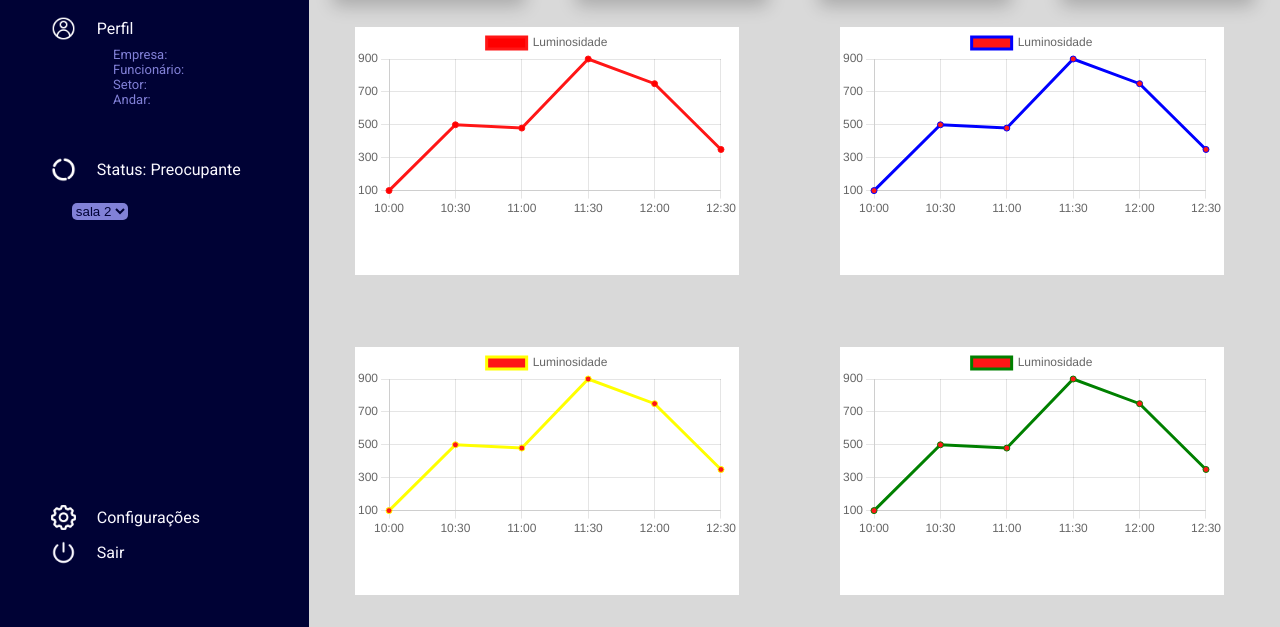
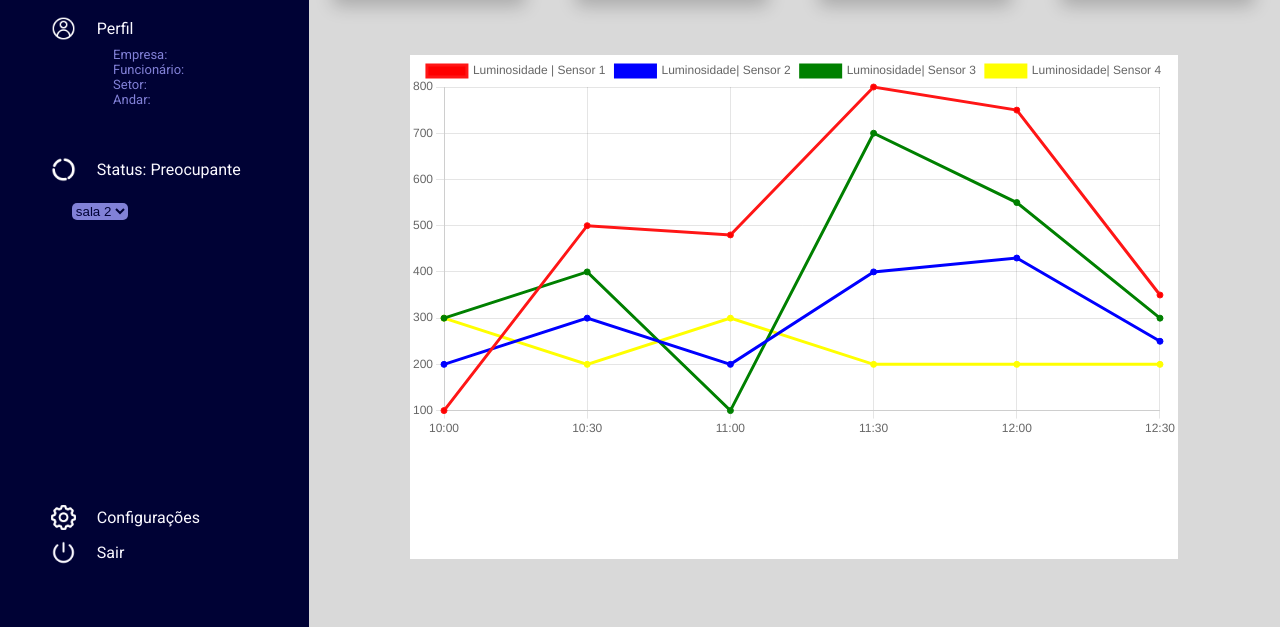
Before and after one commit to Projeto-Luminar/site-institucional, a plain HTML site: page Tela_dashboard_Bianca/dashboard.html in a window 1280 px wide. Shown: the part 173-800 px from the top of the page. Drawn offline with nearby package versions, Linux system fonts and the light colour scheme.

Commit message:
fiz alterações na dashboard, coloquei somente um gráfico

```diff
--- a/Tela_dashboard_Bianca/dashboard.html
+++ b/Tela_dashboard_Bianca/dashboard.html
@@ -92,19 +92,10 @@
         </div>
         <div class="graficos">
             <div class="div_chart01">
-                <div class="chart01">
-                    <canvas id="myChart1"></canvas>
-                </div>
-                <div class="chart02">
-                    <canvas id="myChart2"></canvas>
-                </div>
+              <div class="chart01">
+              <canvas id="myChart1"></canvas>
+              </div>
             </div>
-            <div class="div_chart02">
-                <div class="chart03">
-                    <canvas id="myChart3"></canvas>
-                </div>
-                <div class="chart04">
-                    <canvas id="myChart4"></canvas>
                 </div>
             </div>
         </div>
@@ -124,11 +115,30 @@
   const data = {
     labels: labels,
     datasets: [{
-      label: 'Luminosidade',
+      label: 'Luminosidade | Sensor 1',
       backgroundColor: 'red',
       borderColor: '#FF1616',
-      data: [100, 500, 480, 900, 750, 350 ],
-    }]
+      data: [100, 500, 480, 800, 750, 350 ],
+    },
+    {
+      label: 'Luminosidade| Sensor 2',
+      backgroundColor: '#0000FF',
+      borderColor: '#0000FF',
+      data: [200, 300, 200, 400, 430, 250 ],
+    },
+    {
+      label: 'Luminosidade| Sensor 3',
+      backgroundColor: '#008000',
+      borderColor: '#008000',
+      data: [300, 400, 100, 700, 550, 300 ],
+    },
+    {
+      label: 'Luminosidade| Sensor 4',
+      backgroundColor: '#FFFF00',
+      borderColor: '#FFFF00',
+      data: [300, 200, 300, 200, 200, 200 ],
+    }
+  ]
   };
 
   const config1 = {
@@ -142,95 +152,6 @@
     config1
   );
 
-  const labels2 = [
-    '10:00',
-    '10:30',
-    '11:00',
-    '11:30',
-    '12:00',
-    '12:30',
-  ];
-
-  const data2 = {
-    labels: labels2,
-    datasets: [{
-      label: 'Luminosidade',
-      backgroundColor: '#FF1616',
-      borderColor: 'blue',
-      data: [100, 500, 480, 900, 750, 350 ],
-    }]
-  };
-
-  const config2 = {
-    type: 'line',
-    data: data2,
-    options: {}
-  };
-
-  const myChart2 = new Chart(
-    document.getElementById('myChart2'),
-    config2
-  );
-
-  const labels3 = [
-    '10:00',
-    '10:30',
-    '11:00',
-    '11:30',
-    '12:00',
-    '12:30',
-  ];
-
-  const data3 = {
-    labels: labels3,
-    datasets: [{
-      label: 'Luminosidade',
-      backgroundColor: '#FF1616',
-      borderColor: 'yellow',
-      data: [100, 500, 480, 900, 750, 350 ],
-    }]
-  };
-
-  const config3 = {
-    type: 'line',
-    data: data3,
-    options: {}
-  };
-
-  const myChart3 = new Chart(
-    document.getElementById('myChart3'),
-    config3
-  );
-
-  const labels4 = [
-    '10:00',
-    '10:30',
-    '11:00',
-    '11:30',
-    '12:00',
-    '12:30',
-  ];
-
-  const data4 = {
-    labels: labels3,
-    datasets: [{
-      label: 'Luminosidade',
-      backgroundColor: '#ff1616',
-      borderColor: 'green',
-      data: [100, 500, 480, 900, 750, 350 ],
-    }]
-  };
-
-  const config4 = {
-    type: 'line',
-    data: data4,
-    options: {}
-  };
-
-  const myChart4 = new Chart(
-    document.getElementById('myChart4'),
-    config4
-  );
 </script>
 
 </html>
--- a/Tela_dashboard_Bianca/estilo_dashboard.css
+++ b/Tela_dashboard_Bianca/estilo_dashboard.css
@@ -168,48 +168,20 @@
      }
 
     .graficos{
-        height: 85%;
+        height: 80%;
         display: flex;
         flex-direction: column;
     }
 
     .div_chart01{
-        height: 50%;
+        height: 100%;
         display: flex;
-        justify-content: space-around;
-        margin-top: 40px;
+        justify-content: center;
+        align-items: center;
     }
 
     .chart01{
-        height: 31vh;
-        width: 30vw;
-        margin-right: 10px;
+        height: 63vh;
+        width: 60vw;
         background-color: white;
     }
-
-    .chart02{
-        height: 31vh;
-        width: 30vw;
-        margin-right: 10px;
-        background-color: white;
-    }
-
-    .div_chart02{
-        height: 50%;
-        display: flex;
-        justify-content: space-around;
-    }
-
-    .chart03{
-        height: 31vh;
-        width: 30vw;
-        margin-right: 10px;
-        background-color: white;
-    }
-
-    .chart04{
-        height: 31vh;
-        width: 30vw;
-        margin-right: 10px;
-        background-color: white;
-    }
```
